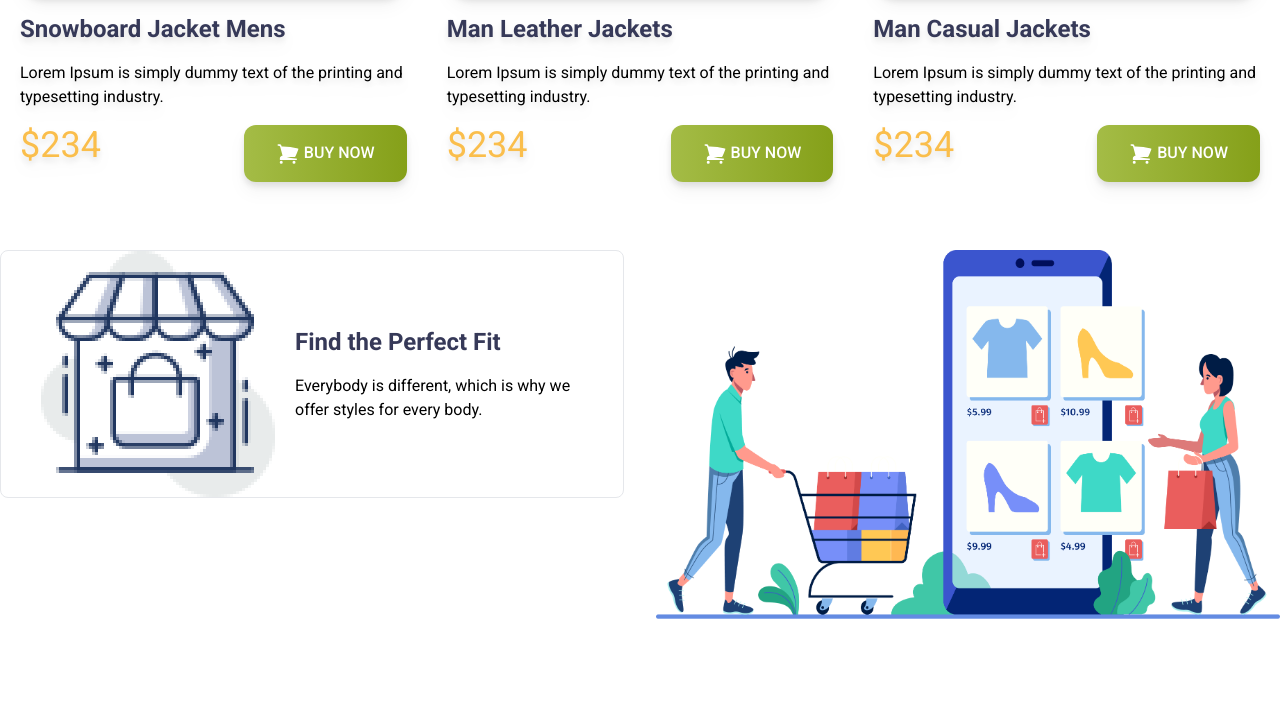
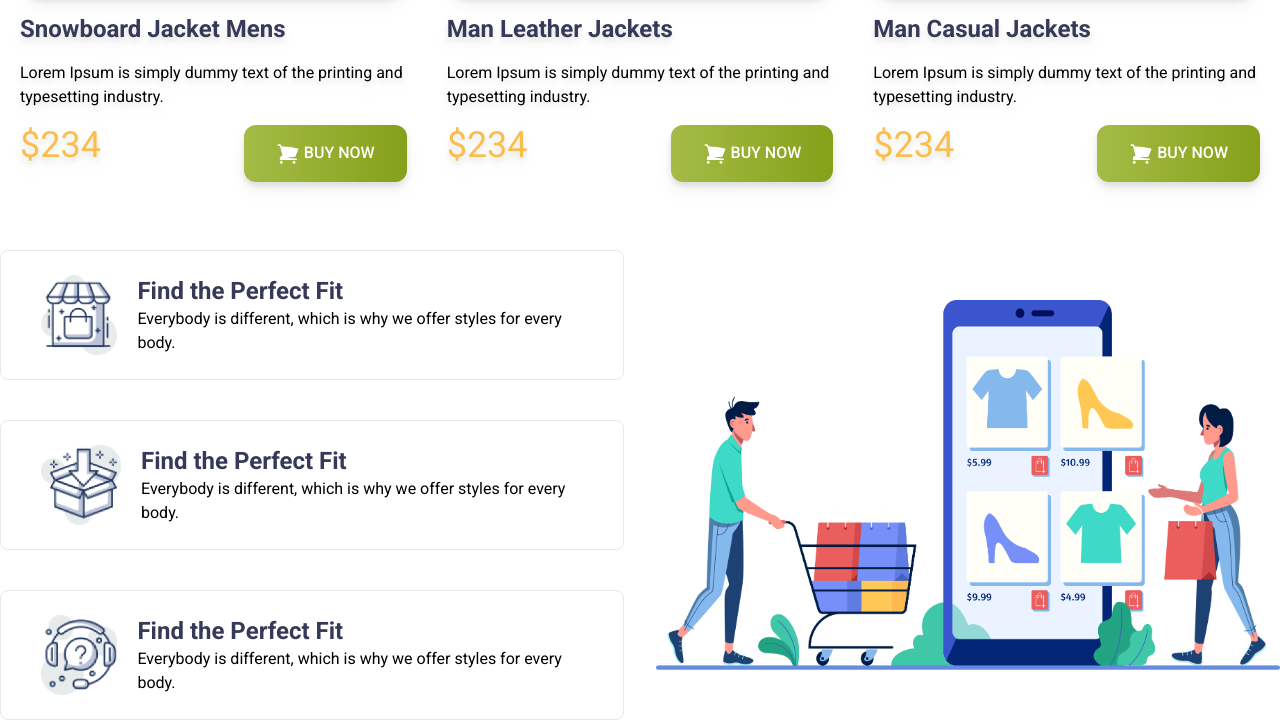
Before and after one commit to partha2165/penguin-fashion, a plain HTML site: page index.html in a window 1280 px wide. Shown: the part 1796-2516 px from the top of the page. Before the commit the page ends 2415 px from the top, so only its background shows below. Drawn offline with nearby package versions, Linux system fonts and the light colour scheme.

Commit message:
Images Section Added

```diff
--- a/index.html
+++ b/index.html
@@ -149,19 +149,34 @@
        </div>
     </section>
     <section>
-      <div class="grid grid-cols-1 lg:grid-cols-2 gap-8">
+      <div class="grid grid-cols-1 lg:grid-cols-2 gap-8 items-center justify-center">
         <!--Text Section-->
         <div>
-            <div class="flex px-10 items-center gap-5 border rounded-lg">
-                <img src="icons/house.png" alt="">
+            <div class="flex px-10 py-6 justify-center items-center gap-5 border rounded-lg">
+                <img class="w-20 h-20" src="icons/house.png" alt="">
                 <div>
-                    <h3 class="text-2xl font-bold text-[#363958] mb-4">Find the Perfect Fit</h3>
-                    <p>Everybody is different, which is why we
+                    <h3 class="text-2xl font-bold text-[#363958]">Find the Perfect Fit</h3>
+                    <p class="">Everybody is different, which is why we
                         offer styles for every body.</p>
                 </div>
                 </div>
-
-        </div>
+                <div class="flex my-10 px-10 py-6 justify-center items-center gap-5 border rounded-lg">
+                    <img class="w-20 h-20" src="icons/box.png" alt="">
+                    <div>
+                        <h3 class="text-2xl font-bold text-[#363958]">Find the Perfect Fit</h3>
+                        <p class="">Everybody is different, which is why we
+                            offer styles for every body.</p>
+                    </div>
+                    </div>
+                    <div class="flex px-10 py-6 justify-center items-center gap-5 border rounded-lg">
+                        <img class="w-20 h-20" src="icons/question.png" alt="">
+                        <div>
+                            <h3 class="text-2xl font-bold text-[#363958]">Find the Perfect Fit</h3>
+                            <p class="">Everybody is different, which is why we
+                                offer styles for every body.</p>
+                        </div>
+                        </div>
+                   </div>
         <!--Image Section-->
         <div><img src="images/shopping.png" alt=""></div>
       </div>
```
